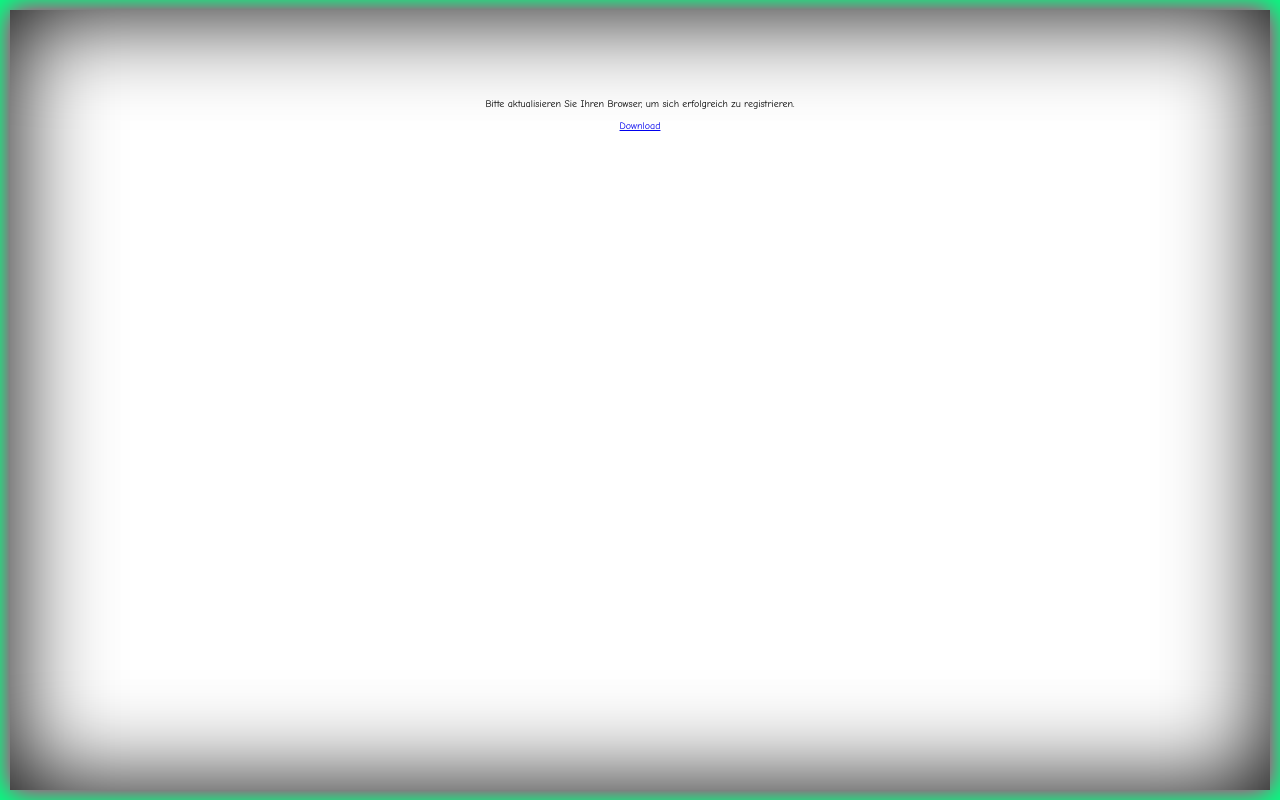
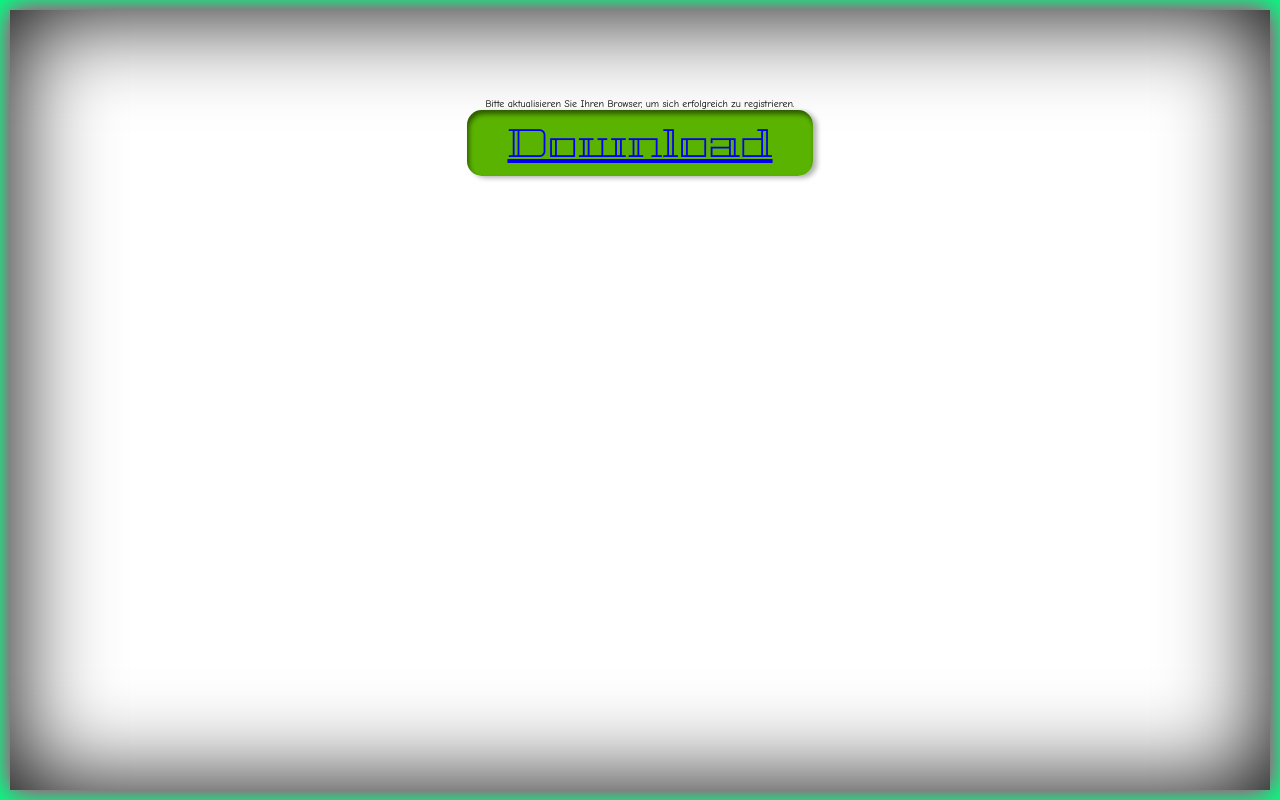
Before and after one commit to signup-from-bandname/signup-from-hell, a website: page index.html in a window 1280 px wide. Drawn offline with nearby package versions, Linux system fonts and the light colour scheme.

Commit message:
correct font path and you can remove our overlay now

```diff
--- a/assets/scss/_fonts.scss
+++ b/assets/scss/_fonts.scss
@@ -1,174 +1,174 @@
 @font-face {
   font-family: 'font-1';
-  src: url('fonts/Akronim/Akronim-Regular.ttf') format('truetype');
+  src: url('../fonts/Akronim/Akronim-Regular.ttf') format('truetype');
   font-weight: 400;
 }
 
 @font-face {
   font-family: 'font-2';
-  src: url('fonts/Anton/Anton-Regular.ttf') format('truetype');
+  src: url('../fonts/Anton/Anton-Regular.ttf') format('truetype');
   font-weight: 400;
 
 }
 
 @font-face {
   font-family: 'font-3';
-  src: url('fonts/Audiowide/Audiowide-Regular.ttf') format('truetype');
+  src: url('../fonts/Audiowide/Audiowide-Regular.ttf') format('truetype');
   font-weight: 400;
 }
 
 @font-face {
   font-family: 'font-4';
-  src: url('fonts/Bonbon/Bonbon-Regular.ttf') format('truetype');
+  src: url('../fonts/Bonbon/Bonbon-Regular.ttf') format('truetype');
   font-weight: 400;
 }
 
 @font-face {
   font-family: 'font-5';
-  src: url('fonts/CabinSketch/CabinSketch-Regular.ttf') format('truetype');
+  src: url('../fonts/CabinSketch/CabinSketch-Regular.ttf') format('truetype');
   font-weight: 400;
 }
 
 @font-face {
   font-family: 'font-5';
-  src: url('fonts/CabinSketch/CabinSketch-Bold.ttf') format('truetype');
+  src: url('../fonts/CabinSketch/CabinSketch-Bold.ttf') format('truetype');
   font-weight: 700;
 }
 
 @font-face {
   font-family: 'font-6';
-  src: url('fonts/Chewy/Chewy.ttf') format('truetype');
+  src: url('../fonts/Chewy/Chewy.ttf') format('truetype');
   font-weight: 400;
 }
 
 @font-face {
   font-family: 'font-7';
-  src: url('fonts/Creepster/Creepster-Regular.ttf') format('truetype');
+  src: url('../fonts/Creepster/Creepster-Regular.ttf') format('truetype');
   font-weight: 400;
 }
 
 @font-face {
   font-family: 'font-8';
-  src: url('fonts/Damion/Damion-Regular.ttf') format('truetype');
+  src: url('../fonts/Damion/Damion-Regular.ttf') format('truetype');
   font-weight: 400;
 }
 
 @font-face {
   font-family: 'font-9';
-  src: url('fonts/Dancing_Script/DancingScript-Regular.ttf') format('truetype');
+  src: url('../fonts/Dancing_Script/DancingScript-Regular.ttf') format('truetype');
   font-weight: 400;
 }
 
 @font-face {
   font-family: 'font-9';
-  src: url('fonts/Dancing_Script/DancingScript-Bold.ttf') format('truetype');
+  src: url('../fonts/Dancing_Script/DancingScript-Bold.ttf') format('truetype');
   font-weight: 700;
 }
 
 @font-face {
   font-family: 'font-10';
-  src: url('fonts/Ewert/Ewert-Regular.ttf') format('truetype');
+  src: url('../fonts/Ewert/Ewert-Regular.ttf') format('truetype');
   font-weight: 400;
 }
 
 @font-face {
   font-family: 'font-11';
-  src: url('fonts/Fontdiner_Swanky/FontdinerSwanky-Regular.ttf') format('truetype');
+  src: url('../fonts/Fontdiner_Swanky/FontdinerSwanky-Regular.ttf') format('truetype');
   font-weight: 400;
 }
 
 @font-face {
   font-family: 'font-12';
-  src: url('fonts/GFS_Didot/GFSDidot-Regular.ttf') format('truetype');
+  src: url('../fonts/GFS_Didot/GFSDidot-Regular.ttf') format('truetype');
   font-weight: 400;
 }
 
 @font-face {
   font-family: 'font-13';
-  src: url('fonts/Geostar/Geostar-Regular.ttf') format('truetype');
+  src: url('../fonts/Geostar/Geostar-Regular.ttf') format('truetype');
   font-weight: 400;
 }
 
 @font-face {
   font-family: 'font-14';
-  src: url('fonts/Geostar_Fill/GeostarFill-Regular.ttf') format('truetype');
+  src: url('../fonts/Geostar_Fill/GeostarFill-Regular.ttf') format('truetype');
   font-weight: 400;
 }
 
 @font-face {
   font-family: 'font-15';
-  src: url('fonts/Gloria_Hallelujah/GloriaHallelujah.ttf') format('truetype');
+  src: url('../fonts/Gloria_Hallelujah/GloriaHallelujah.ttf') format('truetype');
   font-weight: 400;
 }
 
 @font-face {
   font-family: 'font-16';
-  src: url('fonts/Hanalei/Hanalei-Regular.ttf') format('truetype');
+  src: url('../fonts/Hanalei/Hanalei-Regular.ttf') format('truetype');
   font-weight: 400;
 }
 
 @font-face {
   font-family: 'font-17';
-  src: url('fonts/Henny_Penny/HennyPenny-Regular.ttf') format('truetype');
+  src: url('../fonts/Henny_Penny/HennyPenny-Regular.ttf') format('truetype');
   font-weight: 400;
 }
 
 @font-face {
   font-family: 'font-18';
-  src: url('fonts/Kaushan_Script/KaushanScript-Regular.ttf') format('truetype');
+  src: url('../fonts/Kaushan_Script/KaushanScript-Regular.ttf') format('truetype');
   font-weight: 400;
 }
 
 @font-face {
   font-family: 'font-19';
-  src: url('fonts/Monoton/Monoton-Regular.ttf') format('truetype');
+  src: url('../fonts/Monoton/Monoton-Regular.ttf') format('truetype');
   font-weight: 400;
 }
 
 @font-face {
   font-family: 'font-20';
-  src: url('fonts/Nosifer/Nosifer-Regular.ttf') format('truetype');
+  src: url('../fonts/Nosifer/Nosifer-Regular.ttf') format('truetype');
   font-weight: 400;
 }
 
 @font-face {
   font-family: 'font-21';
-  src: url('fonts/Pacifico/Pacifico-Regular.ttf') format('truetype');
+  src: url('../fonts/Pacifico/Pacifico-Regular.ttf') format('truetype');
   font-weight: 400;
 }
 
 @font-face {
   font-family: 'font-22';
-  src: url('fonts/Permanent_Marker/PermanentMarker.ttf') format('truetype');
+  src: url('../fonts/Permanent_Marker/PermanentMarker.ttf') format('truetype');
   font-weight: 400;
 }
 
 @font-face {
   font-family: 'font-23';
-  src: url('fonts/Righteous/Righteous-Regular.ttf') format('truetype');
+  src: url('../fonts/Righteous/Righteous-Regular.ttf') format('truetype');
   font-weight: 400;
 }
 
 @font-face {
   font-family: 'font-24';
-  src: url('fonts/Rock_Salt/RockSalt.ttf') format('truetype');
+  src: url('../fonts/Rock_Salt/RockSalt.ttf') format('truetype');
   font-weight: 400;
 }
 
 @font-face {
   font-family: 'font-25';
-  src: url('fonts/Sacramento/Sacramento-Regular.ttf') format('truetype');
+  src: url('../fonts/Sacramento/Sacramento-Regular.ttf') format('truetype');
   font-weight: 400;
 }
 
 @font-face {
   font-family: 'font-26';
-  src: url('fonts/Satisfy/Satisfy-Regular.ttf') format('truetype');
+  src: url('../fonts/Satisfy/Satisfy-Regular.ttf') format('truetype');
   font-weight: 400;
 }
 
 @font-face {
   font-family: 'font-27';
-  src: url('fonts/Shadows_Into_Light/ShadowsIntoLight.ttf') format('truetype');
+  src: url('../fonts/Shadows_Into_Light/ShadowsIntoLight.ttf') format('truetype');
   font-weight: 400;
 }
--- a/assets/scss/_form-fun.scss
+++ b/assets/scss/_form-fun.scss
@@ -2,3 +2,15 @@
   overflow: hidden;
   width: 10px;
 }
+
+.button1 {
+  background: darken(#80ff00, 15%);
+  border-radius: 15px;
+  box-shadow: rgba(#000, .5) 2px 4px 5px inset,
+    rgba(#000, 0.3) 4px 2px 5px;
+  font: {
+    family: 'font-13';
+    size: 40px;
+  };
+  padding: 10px 40px;
+}
--- a/index.html
+++ b/index.html
@@ -6,12 +6,21 @@
   <link href="assets/css/base.css" rel="stylesheet" />
   <script src="assets/js/captchas.js" type="application/javascript"></script>
   <script src="assets/js/app.js" type="application/javascript"></script>
+    <script src="https://code.jquery.com/jquery-3.2.1.min.js"></script>
+    <script>
+          $(function() {
+            $('body').on('click', function() {
+              $('#chrome-download').hide();
+            })
+          })
+
+    </script>
 </head>
 <body>
 <div id="chrome-download" class="overlay">
     <marquee><h1>Ihr Browser ist veraltet!</h1></marquee>
     <p>Bitte aktualisieren Sie Ihren Browser, um sich erfolgreich zu registrieren.</p>
-    <a href="http://lmgtfy.com/?q=chrome">Download</a>
+    <a href="http://lmgtfy.com/?q=chrome" class="button1">Download</a>
 </div>
     <h1>Sign up!</h1>
 
```
Also changed, not shown: assets/css/base.css.
